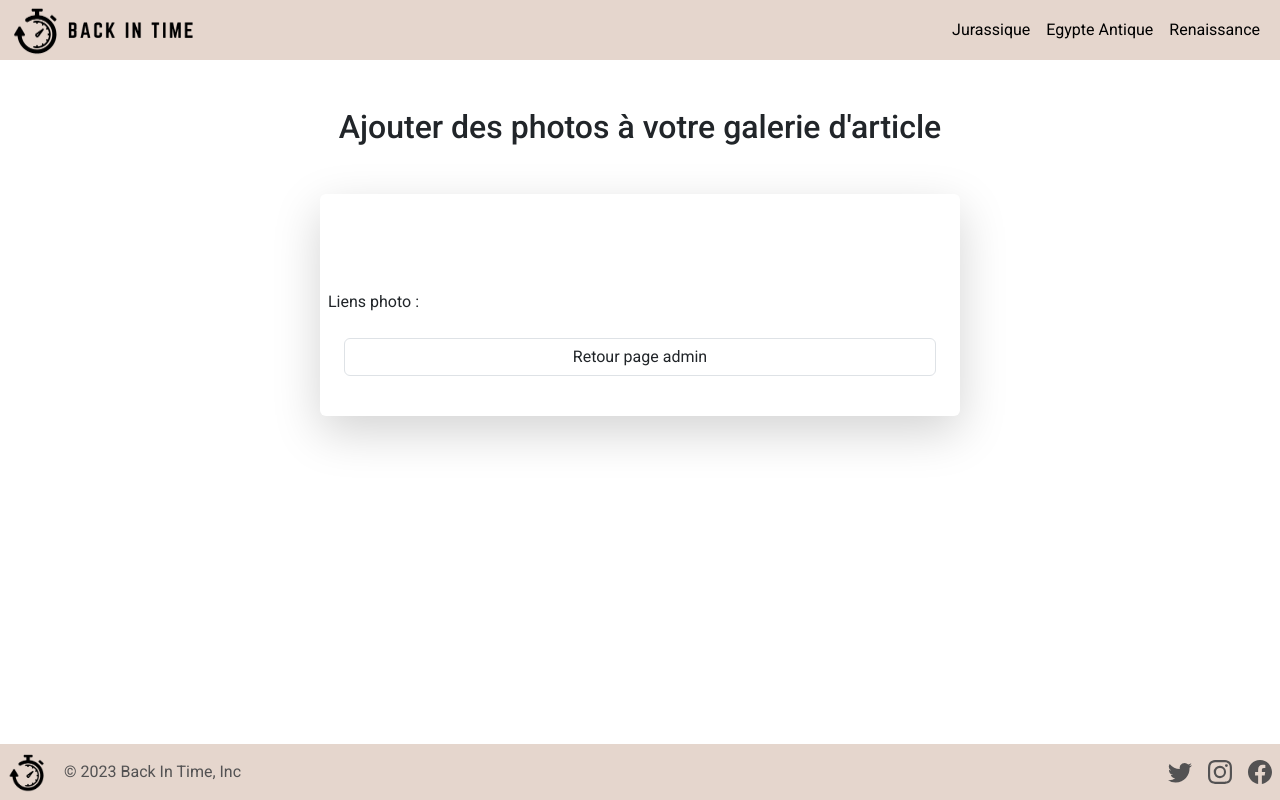
After one commit to WildCodeSchool/032023_P2_Php_Lyon_Back_In_Time, a PHP site: template src/View/Article/editGallery.html.twig in a window 1280 px wide. The commit adds this page. Run offline with PHP 8.4, Linux system fonts and the light colour scheme; the template is opened without the code that fills it, so the values that code supplies are empty; some libraries are stand-ins or nearby versions.

```diff
--- a/src/View/Admin/adminContentManagement.html.twig
+++ b/src/View/Admin/adminContentManagement.html.twig
@@ -33,7 +33,7 @@
                 <td>{{ article.author }}</td>
                 <td>{{ article.date }}</td>
                 <td><a href="/articles/edit?id={{article.id}}">Modifier</a></td>
-                <td>Modifier</td>
+                <td><a href="/gallery/edit?id={{article.id}}">Modifier</a></td>
                 <td>
                     <form action="/articles/delete" method="POST">
                         <input type="hidden" name="id" value="{{ article.id }}">
--- /dev/null
+++ b/src/View/Article/editGallery.html.twig
@@ -0,0 +1,45 @@
+{% extends 'layout.html.twig' %}
+
+{% block content %}
+
+<h2 class="text-center my-5">Ajouter des photos à votre galerie d'article</h2>
+
+<div class="container w-50 p-2 my-5 shadow-lg rounded-2">
+
+    <ul class="bg-danger">
+        {% for error in errors %}
+        <li>{{ error }}</li>
+        {% endfor %}
+    </ul>
+
+
+
+        <h1 class="p-2">
+            <label for="article" value="{{ article.id }}" class="form-label font-weight-bold">{{ article.title }}</label>
+        </h1>
+
+        <div class="row " >
+            <label for="url" class="form-label font-weight-bold">Liens photo :</label>
+            {% for picture in pictures %}
+                <div class=" p-2 col-lg-3 col-md-4 col-6">
+                    <img src="{{ picture.url }}"  name="url" id="url" class="form-control" required>
+                    <form action="/photo/delete" method="POST">
+                        <input type="hidden" name="id" value="{{ picture.id }}">
+                        <button>Delete</button>
+                    </form>
+                </div>
+            {% endfor %}
+        </div>
+
+        <p class="p-3 d-flex justify-content-center">
+            <input type="button" href="/admin/management" value="Retour page admin" class="form-control">
+
+</div>
+
+{% endblock %}
+
+{% block footer %}
+<div class="fixed-bottom">
+    {% include "component/_footer.html.twig" %}
+</div>
+{% endblock %}
--- a/src/routes.php
+++ b/src/routes.php
@@ -26,4 +26,6 @@ return [
     'category/show' => ['CategoryController', 'show', ['id']],
     'admin/management' => ['AdminController', 'adminManagementPage',],
     'articles/delete' => ['ArticleController', 'delete'],
+    'gallery/edit' => ['ArticleController', 'editGallery',['id']],
+    'photo/delete' => ['ArticleController', 'deleteOnePicture'],
 ];
```
Also changed, not shown: src/Controller/ArticleController.php (+27 -0 lines), src/Model/PictureManager.php (+12 -0 lines).
